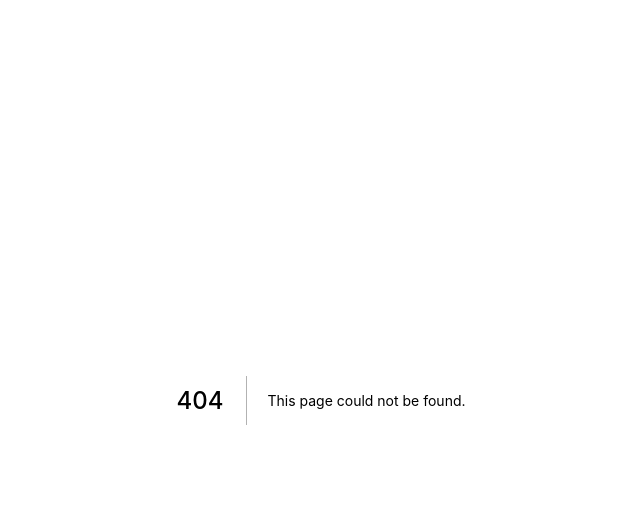
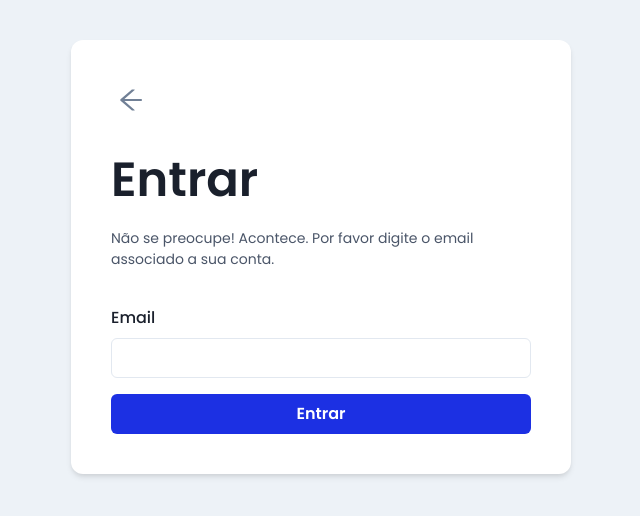
Before and after one commit to kaluabentes/nextjs-jwt-auth, a Next.js app: page /auth/forgot-password in a window 1280 px wide. Before the commit this address had no page. Shown: the top 516 px of the page, without its empty margins (319-959 px from the left). Built offline with nearby package versions, Linux system fonts and the light colour scheme.

Commit message:
feat: create forgot password page

```diff
--- a/package.json
+++ b/package.json
@@ -23,6 +23,7 @@
     "react": "18.2.0",
     "react-dom": "18.2.0",
     "react-i18next": "^11.18.3",
+    "react-icons": "^4.4.0",
     "yup": "^0.32.11"
   },
   "devDependencies": {
--- a/src/i18n/locales/pt-BR.json
+++ b/src/i18n/locales/pt-BR.json
@@ -1,19 +1,20 @@
 {
   "translations": {
-    "signup": "Cadastrar",
-    "yourName": "Seu nome",
-    "storeName": "Nome da empresa",
-    "email": "Email",
-    "password": "Password",
-    "repeatPassword": "Repita o password",
-    "signupPolicyText": "Após cadastrar-se, você estará concordando com os nossos <0>{{termsAndConditions}}</0> e <1>{{privacyPolicy}}</1>",
-    "termsAndConditions": "Termos e Condições",
-    "privacyPolicy": "Política de Privacidade",
     "confirm": "Confirmar",
     "continue": "Continuar",
+    "email": "Email",
+    "existingUserText": "Já possui uma conta? <0>{{signin}}</0>",
+    "forgotPassword": "Esqueceu sua senha?",
+    "forgotPasswordText": "Não se preocupe! Acontece. Por favor digite o email associado a sua conta.",
+    "newUserText": "Ainda não possui uma conta? <0>{{signup}}</0>",
+    "password": "Password",
+    "privacyPolicy": "Política de Privacidade",
+    "repeatPassword": "Repita o password",
     "signin": "Entrar",
-    "forgotPassword": "Esqueceu sua senha?",
-    "newUserText": "Ainda não possui uma conta? <0>{{signup}}</0>",
-    "existingUserText": "Já possui uma conta? <0>{{signin}}</0>"
+    "signup": "Cadastrar",
+    "signupPolicyText": "Após cadastrar-se, você estará concordando com os nossos <0>{{termsAndConditions}}</0> e <1>{{privacyPolicy}}</1>",
+    "storeName": "Nome da empresa",
+    "termsAndConditions": "Termos e Condições",
+    "yourName": "Seu nome"
   }
 }
--- /dev/null
+++ b/src/pages/auth/forgot-password.tsx
@@ -0,0 +1,47 @@
+import { useTranslation } from "react-i18next"
+import {
+  Button,
+  FormControl,
+  FormLabel,
+  Heading,
+  IconButton,
+  Input,
+  Text,
+} from "@chakra-ui/react"
+import { AiOutlineArrowLeft } from "react-icons/ai"
+
+import AuthLayout from "@/components/layouts/AuthLayout"
+import { useRouter } from "next/router"
+
+const ForgotPassword = () => {
+  const { t } = useTranslation()
+  const router = useRouter()
+
+  return (
+    <AuthLayout>
+      <IconButton
+        onClick={router.back}
+        variant="ghost"
+        aria-label="Voltar"
+        color="gray.500"
+        icon={<AiOutlineArrowLeft fontSize="30px" />}
+        marginBottom={9}
+      />
+      <Heading size="2xl" marginBottom={6} fontWeight="semibold">
+        {t("signin")}
+      </Heading>
+      <Text color="gray.600" fontSize="sm" marginBottom={9}>
+        {t("forgotPasswordText")}
+      </Text>
+      <FormControl marginBottom={4}>
+        <FormLabel>{t("email")}</FormLabel>
+        <Input type="email" />
+      </FormControl>
+      <Button colorScheme="brand" width="full">
+        {t("signin")}
+      </Button>
+    </AuthLayout>
+  )
+}
+
+export default ForgotPassword
--- a/src/pages/auth/signup.tsx
+++ b/src/pages/auth/signup.tsx
@@ -55,7 +55,7 @@ const Signup = () => {
         />
       </Text>
       <Button colorScheme="brand" width="full" marginBottom={9}>
-        {t("continue")}
+        {t("signup")}
       </Button>
       <Text color="gray.600" fontSize="sm" textAlign="center">
         <Trans
```
Also changed, not shown: 1 other file (tests, documents, lock files or other folders).
